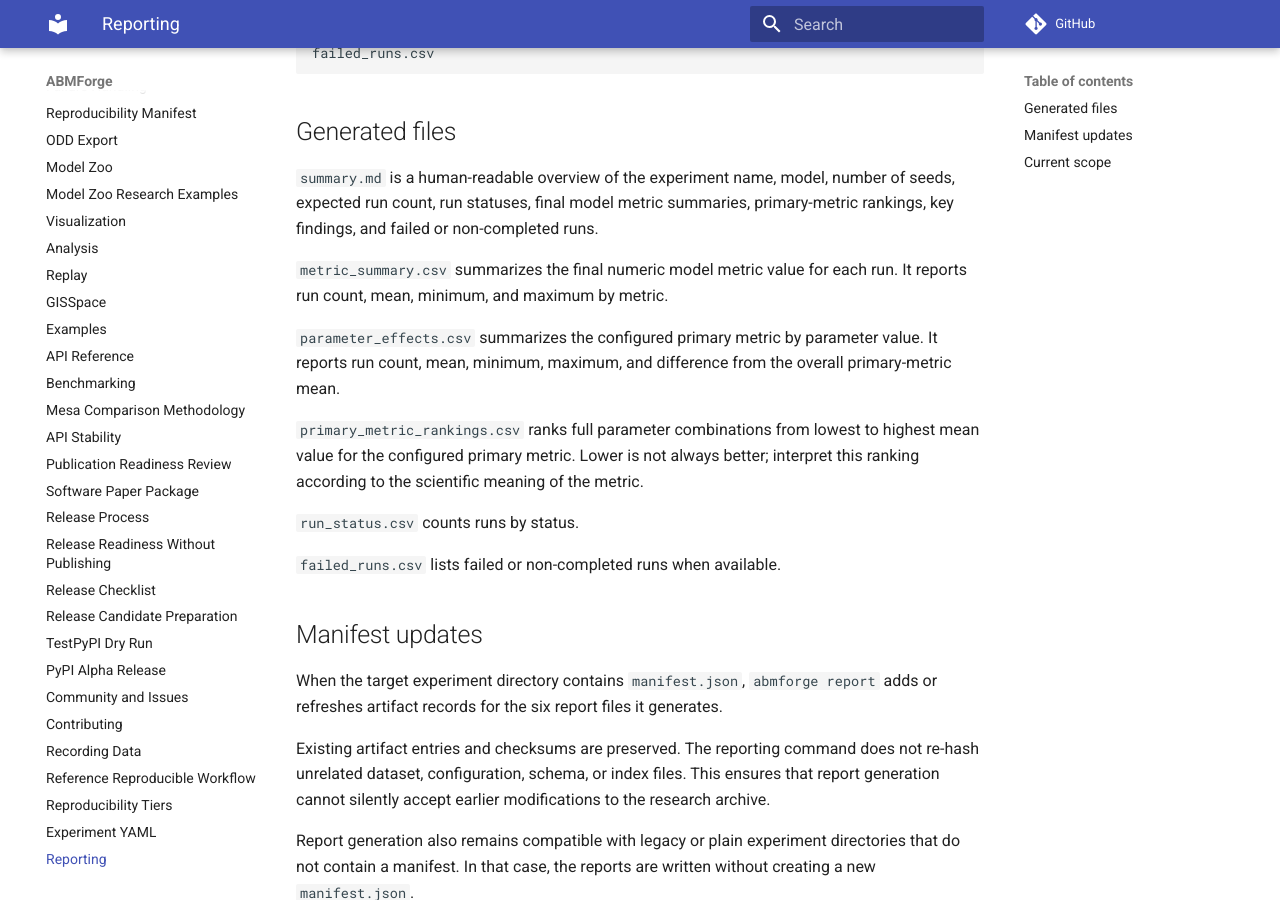
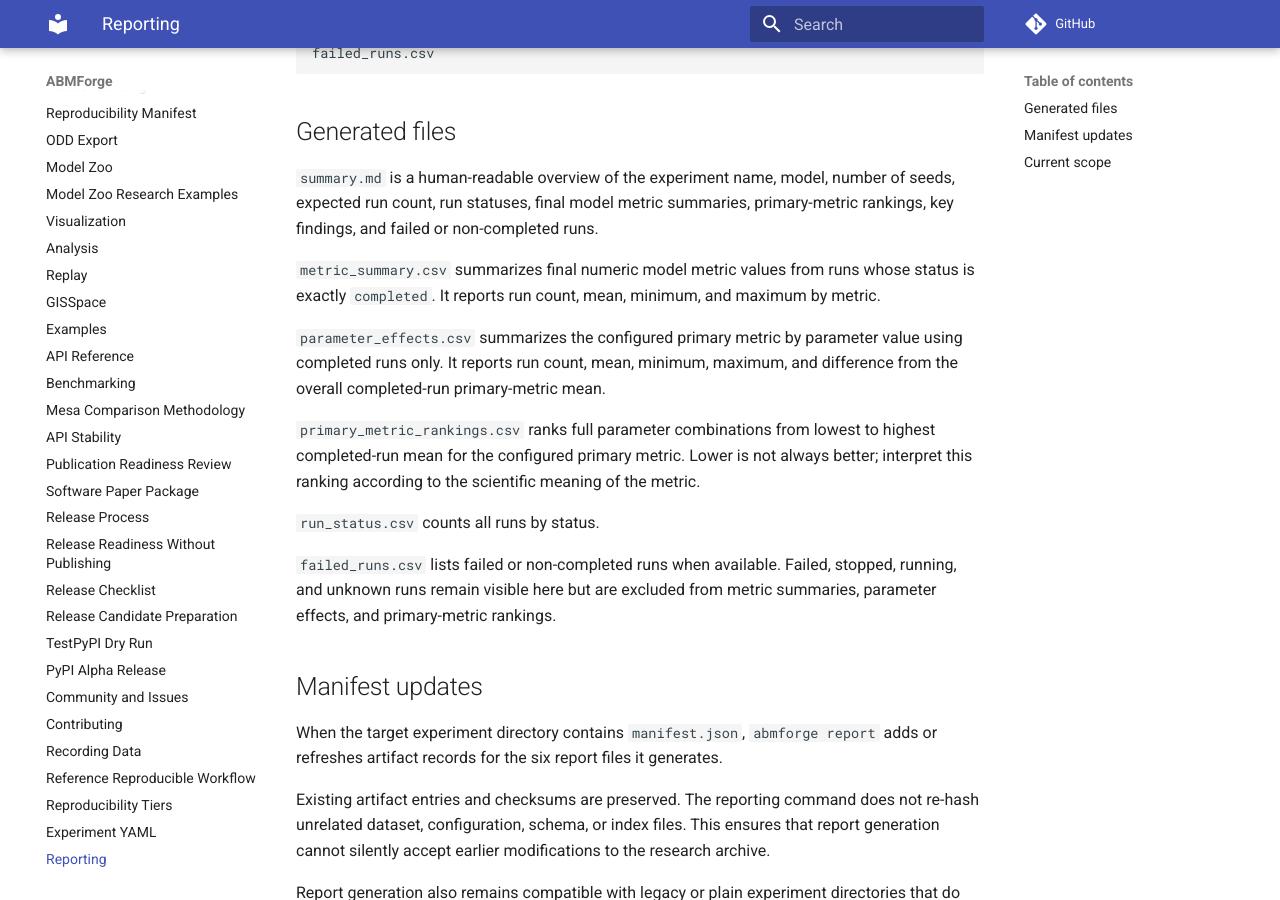
Before and after one commit to fatihuludag-lab/abmforge, an MkDocs documentation site: the page built from docs/reporting.md, in a window 1280 px wide and 900 px high, scrolled down 425 px. Built offline with MkDocs 1.6.1 and Material for MkDocs 9.7.7, drawn with Linux system fonts in a browser that asks for light colours; comment, search, counter and statistics services are not loaded.

Commit message:
fix: exclude non-completed runs from metric reports

```diff
--- a/docs/reporting.md
+++ b/docs/reporting.md
@@ -26,21 +26,24 @@ number of seeds, expected run count, run statuses, final model metric
 summaries, primary-metric rankings, key findings, and failed or
 non-completed runs.
 
-`metric_summary.csv` summarizes the final numeric model metric value for
-each run. It reports run count, mean, minimum, and maximum by metric.
+`metric_summary.csv` summarizes final numeric model metric values from
+runs whose status is exactly `completed`. It reports run count, mean, minimum,
+and maximum by metric.
 
-`parameter_effects.csv` summarizes the configured primary metric by
-parameter value. It reports run count, mean, minimum, maximum, and difference
-from the overall primary-metric mean.
+`parameter_effects.csv` summarizes the configured primary metric by parameter
+value using completed runs only. It reports run count, mean, minimum, maximum,
+and difference from the overall completed-run primary-metric mean.
 
 `primary_metric_rankings.csv` ranks full parameter combinations from lowest
-to highest mean value for the configured primary metric. Lower is not always
-better; interpret this ranking according to the scientific meaning of the
-metric.
+to highest completed-run mean for the configured primary metric. Lower is not
+always better; interpret this ranking according to the scientific meaning of
+the metric.
 
-`run_status.csv` counts runs by status.
+`run_status.csv` counts all runs by status.
 
-`failed_runs.csv` lists failed or non-completed runs when available.
+`failed_runs.csv` lists failed or non-completed runs when available. Failed,
+stopped, running, and unknown runs remain visible here but are excluded from
+metric summaries, parameter effects, and primary-metric rankings.
 
 ## Manifest updates
 
```
Also changed, not shown: docs/experiment-archive-v1.md (+5 -0 lines), docs/failure-handling.md (+6 -0 lines), 2 other files.
